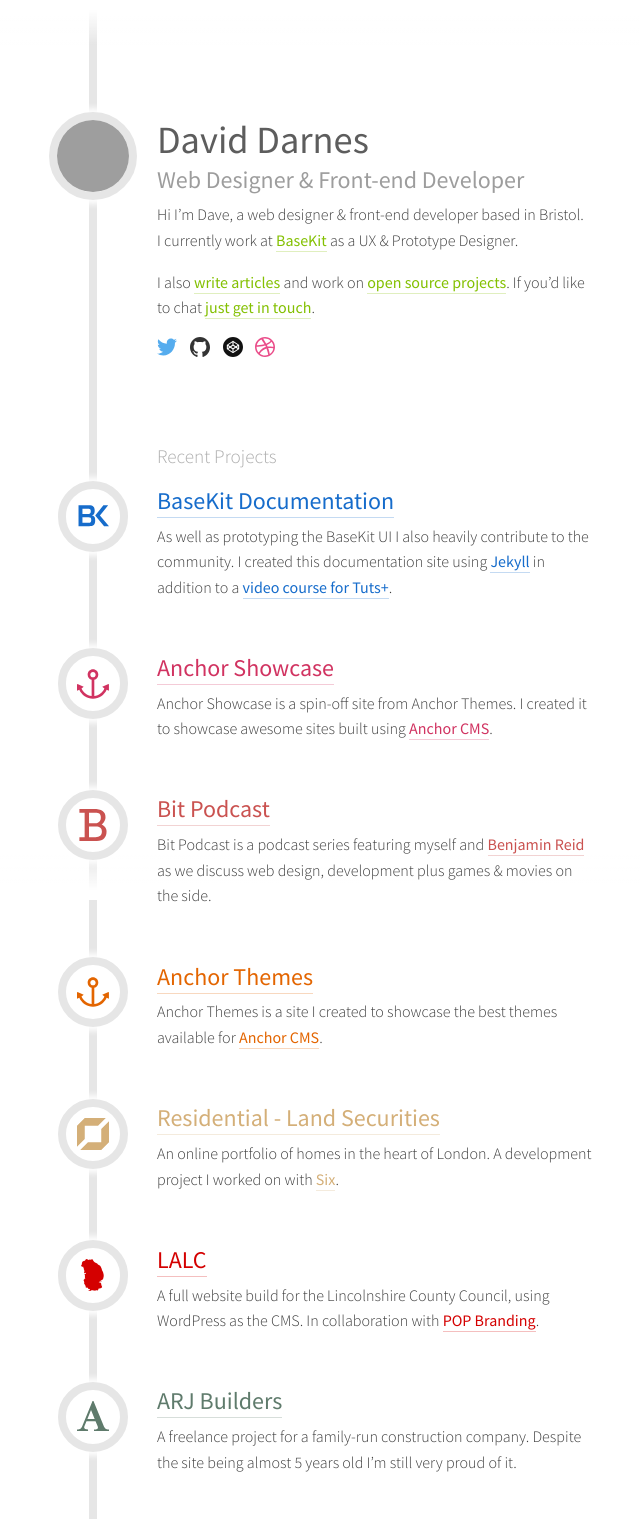
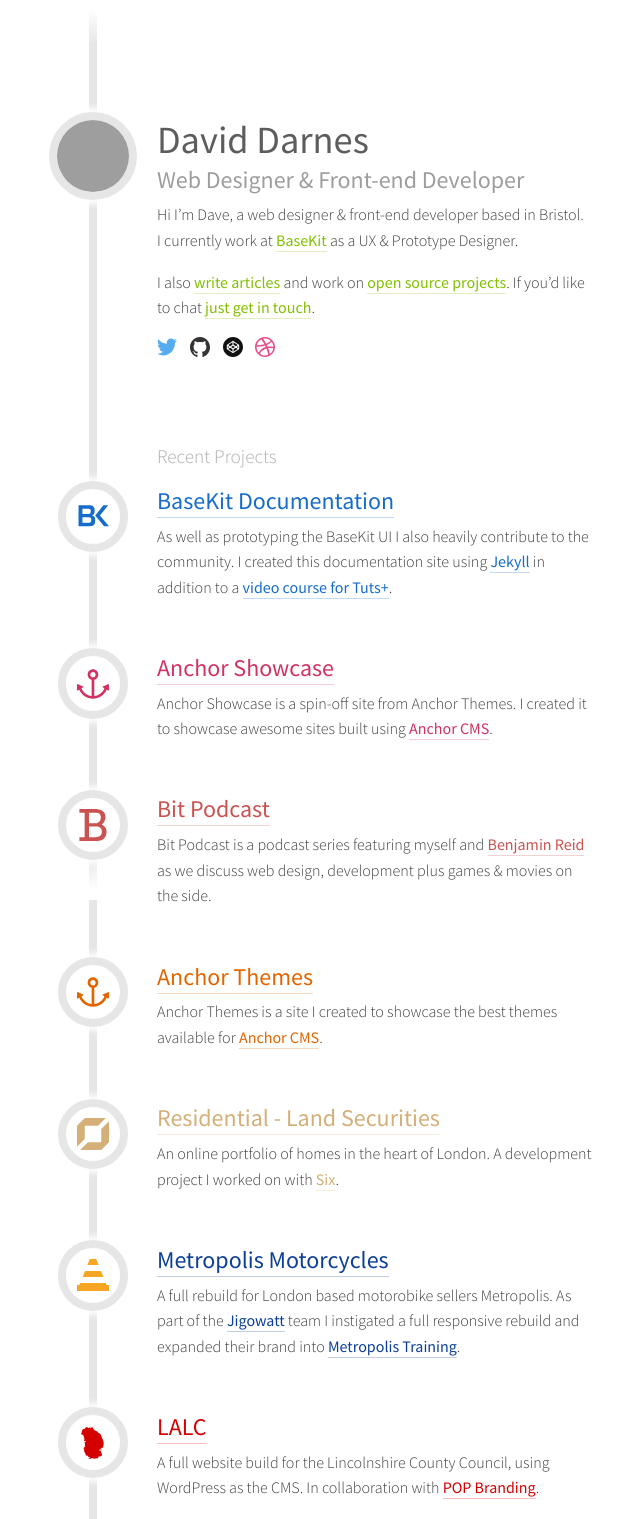
Before and after one commit to daviddarnes/darn.es, a Jekyll site: the page built from index.md, in a window 1280 px wide, cut to the strip 0-1519 px from the top of the page. Shown: the whole strip, without its empty margins (320-960 px from the left). Built offline with Jekyll 4.4.1, drawn with Linux system fonts in a browser that asks for light colours; grey boxes are pictures that could not be loaded.

Commit message:
Adds metropolis item

```diff
--- a/_data/sites.yml
+++ b/_data/sites.yml
@@ -24,6 +24,11 @@
   title: "Residential - Land Securities"
   colour: "#D4AF78"
   content: "An online portfolio of homes in the heart of London. A development project I worked on with [Six](http://www.madebysix.com/)."
+- link: "http://www.metropolismotorcycles.com/"
+  icon: cone
+  title: "Metropolis Motorcycles"
+  colour: "#0C3F97"
+  content: "A full rebuild for London based motorobike sellers Metropolis. As part of the [Jigowatt](http://jigowatt.co.uk/) team I instigated a full responsive rebuild and expanded their brand into [Metropolis Training](http://www.metropolismotorcycles.com/training/)."
 - link: "http://www.lalc.co.uk/?cab_hide_site=true"
   icon: lincolnshire
   title: "LALC"
```
